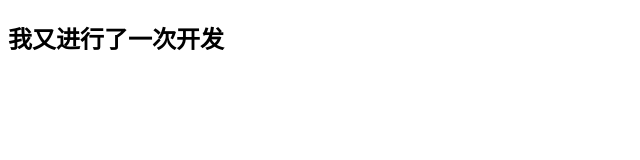
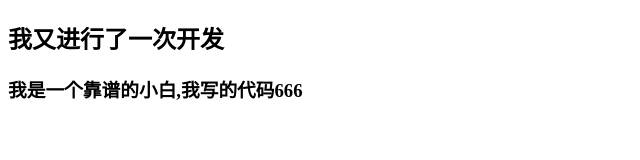
Before and after one commit to MrZhangZiheng/branch, a plain HTML site: page index.html in a window 1280 px wide. Shown: the whole page, without its empty margins (0-640 px from the left). Drawn offline with Linux system fonts and the light colour scheme.

Commit message:
我是靠谱的小白 我进行代码的提交

```diff
--- a/index.html
+++ b/index.html
@@ -6,5 +6,6 @@
 </head>
 <body>
 	<h2>我又进行了一次开发</h2>
+	<h3>我是一个靠谱的小白,我写的代码666</h3>
 </body>
 </html>
```
Also changed, not shown: git分支指令.txt (added).
